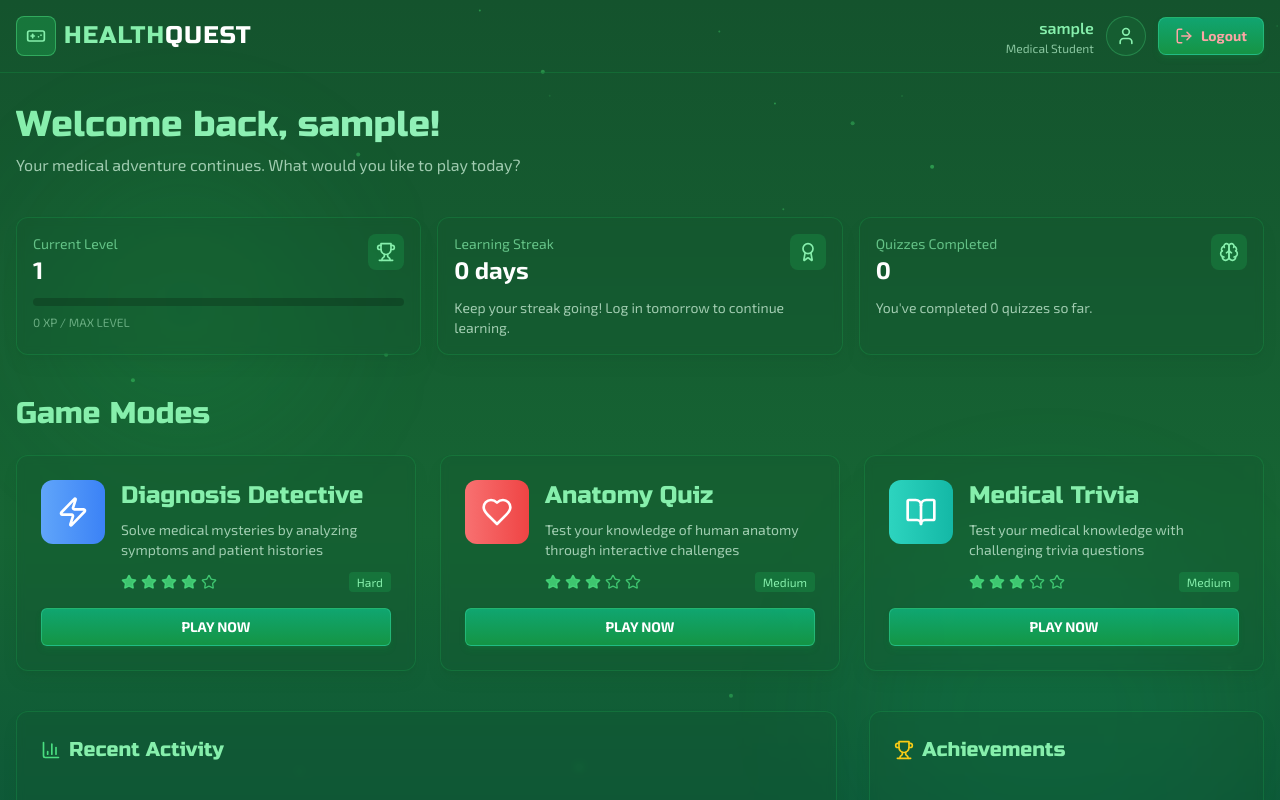
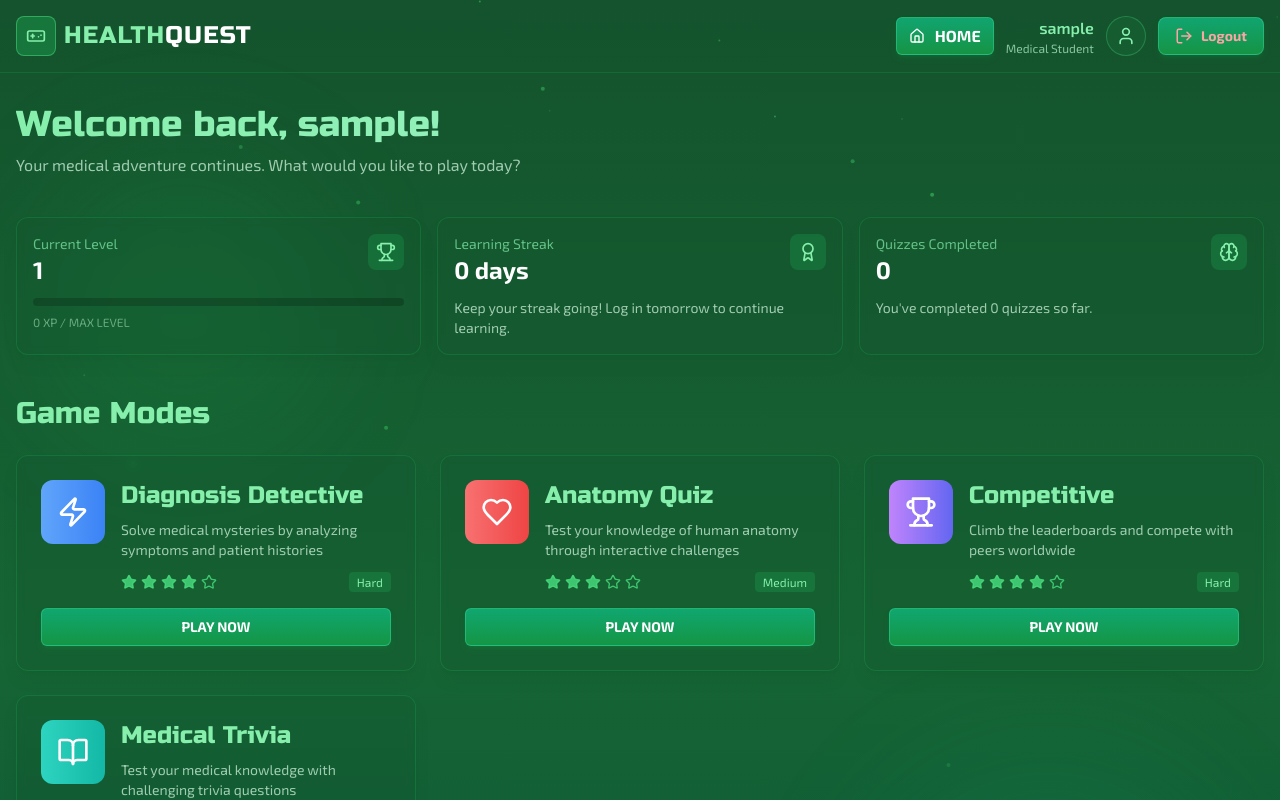
Before and after one commit to visheshJS/healthQuest, a React (Vite) app in the folder Frontend/: page /dashboard in a window 1280 px wide. Shown: the top 800 px of the page. Built offline with nearby package versions, Linux system fonts and the light colour scheme; sample sign-in values are in the browser's storage.

Commit message:
ui and game changes

```diff
--- a/Frontend/src/pages/Dashboard.jsx
+++ b/Frontend/src/pages/Dashboard.jsx
@@ -1,6 +1,6 @@
 import { useState, useEffect } from 'react';
 import { Link, useNavigate } from 'react-router-dom';
-import { ArrowRight, Award, BarChart3, Gamepad, Brain, Trophy, User, Heart, Zap, Star, BookOpen, Menu, X } from 'lucide-react';
+import { ArrowRight, Award, BarChart3, Gamepad, Brain, Trophy, User, Heart, Zap, Star, BookOpen, Menu, X, Home } from 'lucide-react';
 import { getCurrentUser } from '../utils/auth';
 import LogoutButton from '../components/LogoutButton';
 import { Particles } from '../components/particles';
@@ -101,6 +101,11 @@ function Dashboard() {
           </Link>
 
           <div className="flex items-center gap-3">
+            <Link to="/" className="game-button-small py-1.5 px-3 flex items-center">
+              <Home className="w-4 h-4 mr-1.5" />
+              <span className="hidden sm:inline">HOME</span>
+            </Link>
+
             {user && (
               <>
                 {/* Mobile menu button */}
@@ -279,7 +284,30 @@ function Dashboard() {
             </button>
           </div>
 
-          <div className="game-card p-4 sm:p-6 cursor-pointer transform hover:scale-105 transition-all duration-300 sm:col-span-2 md:col-span-1" onClick={() => handlePlayGame('trivia')}>
+          <div className="game-card p-4 sm:p-6 cursor-pointer transform hover:scale-105 transition-all duration-300 order-last md:order-none col-span-1 sm:col-span-2 md:col-span-1 mx-auto md:mx-0 w-full sm:w-1/2 md:w-full" onClick={() => handlePlayGame('trivia')}>
+            <div className="flex gap-3 sm:gap-4 items-start">
+              <div className="w-12 h-12 sm:w-16 sm:h-16 rounded-xl bg-gradient-to-r from-purple-400 to-indigo-500 flex items-center justify-center">
+                <Trophy className="h-6 w-6 sm:h-8 sm:w-8 text-white" />
+              </div>
+              <div className="flex-1">
+                <h3 className="text-lg sm:text-2xl font-russo mb-1 sm:mb-2 text-green-300">Competitive</h3>
+                <p className="text-xs sm:text-sm text-green-100/70 mb-2 sm:mb-3">Climb the leaderboards and compete with peers worldwide</p>
+                <div className="flex items-center justify-between">
+                  <div className="flex">
+                    {[...Array(5)].map((_, i) => (
+                      <Star key={`competitive-star-${i}`} className="w-3 h-3 sm:w-4 sm:h-4 text-green-400/80 mr-1" fill={i < 4 ? "currentColor" : "none"} />
+                    ))}
+                  </div>
+                  <span className="text-xs bg-green-500/20 text-green-300 px-2 py-0.5 rounded">Hard</span>
+                </div>
+              </div>
+            </div>
+            <button className="mt-3 sm:mt-4 w-full game-button-small py-1.5 sm:py-2 text-sm">
+              PLAY NOW
+            </button>
+          </div>
+
+          <div className="game-card p-4 sm:p-6 cursor-pointer transform hover:scale-105 transition-all duration-300" onClick={() => handlePlayGame('trivia')}>
             <div className="flex gap-3 sm:gap-4 items-start">
               <div className="w-12 h-12 sm:w-16 sm:h-16 rounded-xl bg-gradient-to-r from-teal-400 to-teal-500 flex items-center justify-center">
                 <BookOpen className="h-6 w-6 sm:h-8 sm:w-8 text-white" />
--- a/Frontend/src/pages/Home.jsx
+++ b/Frontend/src/pages/Home.jsx
@@ -98,7 +98,7 @@ function Home() {
               </Link>
               <Link to="/dashboard" className="w-full sm:w-auto">
                 <button className="w-full sm:w-auto text-white border-green-400/50 hover:bg-green-500/20 text-base sm:text-lg px-6 sm:px-8 py-4 sm:py-6 animate-float-slow border rounded-md">
-                  LEARN MORE
+                  DASHBOARD
                 </button>
               </Link>
             </div>
```
